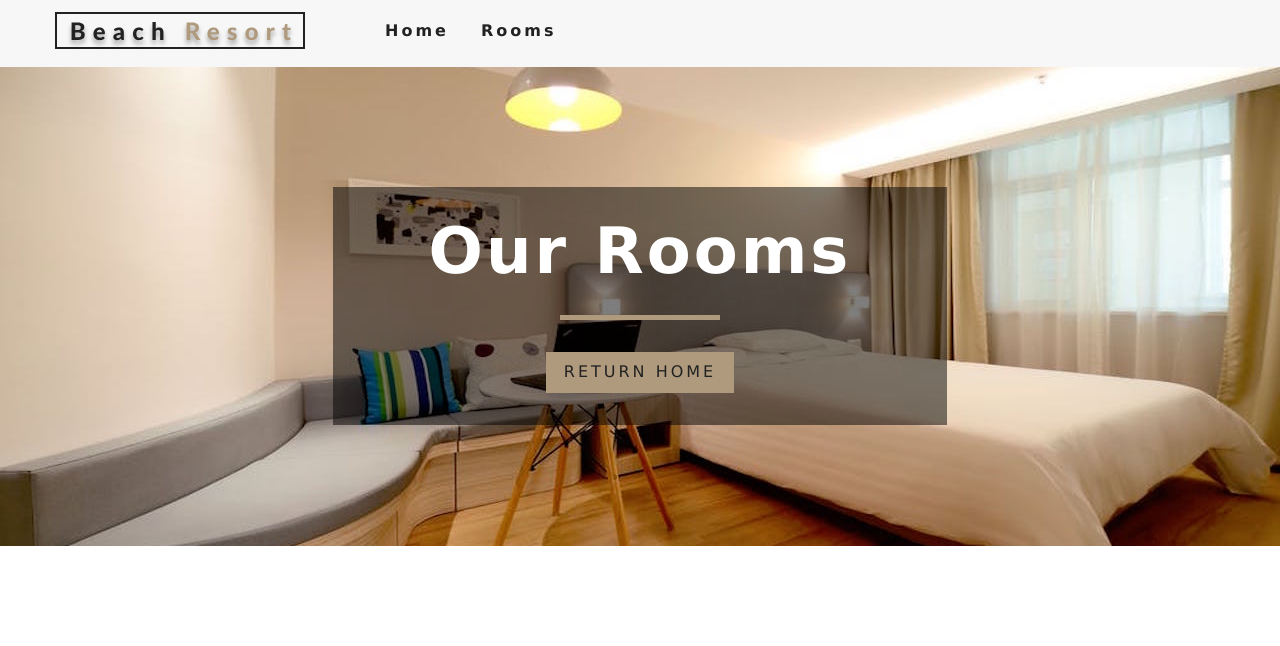
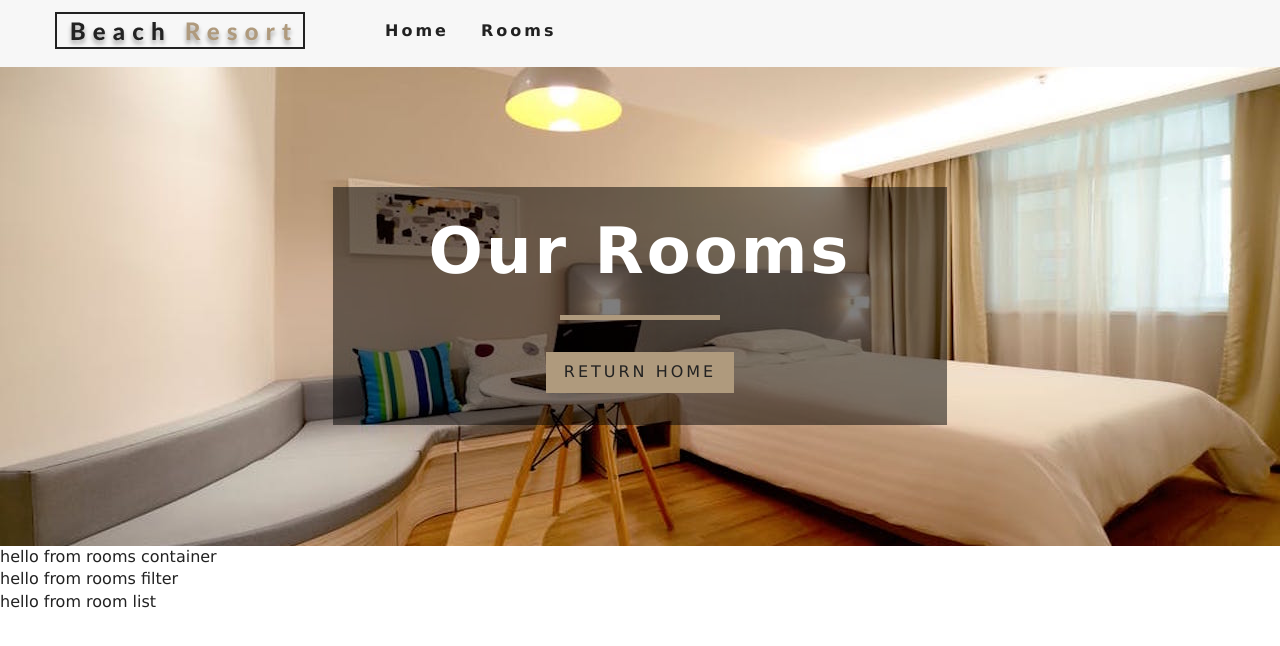
Before and after one commit to vanzinvestor/react-beach-resort-project, a React (Create React App) app: page /rooms in a window 1280 px wide. Shown: the top 646 px of the page. Built offline with nearby package versions, Linux system fonts and the light colour scheme.

Commit message:
Room Container

```diff
--- /dev/null
+++ b/src/components/RoomContainer.js
@@ -0,0 +1,51 @@
+import React from 'react';
+import RoomFilter from './RoomFilter';
+import RoomList from './RoomList';
+import { withRoomConsumer } from '../context';
+import Loading from '../components/Loading';
+
+function RoomContainer({ context }) {
+  const { loading, sortedRooms, rooms } = context;
+
+  if (loading) {
+    return <Loading />;
+  }
+
+  return (
+    <div>
+      hello from rooms container
+      <RoomFilter rooms={rooms} />
+      <RoomList rooms={sortedRooms} />
+    </div>
+  );
+}
+
+export default withRoomConsumer(RoomContainer);
+
+// import React from 'react';
+// import RoomFilter from './RoomFilter';
+// import RoomList from './RoomList';
+// import { RoomConsumer } from '../context';
+// import Loading from '../components/Loading';
+
+// export default function RoomContainer() {
+//   return (
+//     <RoomConsumer>
+//       {value => {
+//         const { loading, sortedRooms, rooms } = value;
+
+//         if (loading) {
+//           return <Loading />;
+//         }
+
+//         return (
+//           <div>
+//             hello from rooms container
+//             <RoomFilter rooms={rooms} />
+//             <RoomList rooms={sortedRooms} />
+//           </div>
+//         );
+//       }}
+//     </RoomConsumer>
+//   );
+// }
--- /dev/null
+++ b/src/components/RoomFilter.js
@@ -0,0 +1,5 @@
+import React from 'react';
+
+export default function RoomFilter() {
+  return <div>hello from rooms filter</div>;
+}
--- /dev/null
+++ b/src/components/RoomList.js
@@ -0,0 +1,5 @@
+import React from 'react';
+
+export default function RoomList() {
+  return <div>hello from room list</div>;
+}
--- a/src/context.js
+++ b/src/context.js
@@ -15,7 +15,12 @@ class RoomProvider extends Component {
   componentDidMount() {
     let rooms = this.formatData(items);
     let featuredRooms = rooms.filter(room => room.featured === true);
-    this.setState({ rooms, featuredRooms, sortedRooms: rooms, loading: false });
+    this.setState({
+      rooms,
+      featuredRooms,
+      sortedRooms: rooms,
+      loading: false,
+    });
   }
 
   formatData(items) {
@@ -48,4 +53,14 @@ class RoomProvider extends Component {
 
 const RoomConsumer = RoomContext.Consumer;
 
+export function withRoomConsumer(Component) {
+  return function ConsumerWrapper(props) {
+    return (
+      <RoomConsumer>
+        {value => <Component {...props} context={value} />}
+      </RoomConsumer>
+    );
+  };
+}
+
 export { RoomProvider, RoomConsumer, RoomContext };
--- a/src/pages/Rooms.js
+++ b/src/pages/Rooms.js
@@ -2,9 +2,11 @@ import React from 'react';
 import { Link } from 'react-router-dom';
 import Hero from '../components/Hero';
 import Banner from '../components/Banner';
+import RoomContainer from '../components/RoomContainer';
 
 const Rooms = () => {
   return (
+    <>
       <Hero hero="roomsHero">
         <Banner title="our rooms">
           <Link to="/" className="btn-primary">
@@ -12,6 +14,8 @@ const Rooms = () => {
           </Link>
         </Banner>
       </Hero>
+      <RoomContainer />
+    </>
   );
 };
 
```
Lines whose indentation alone changed are shown as unchanged.
